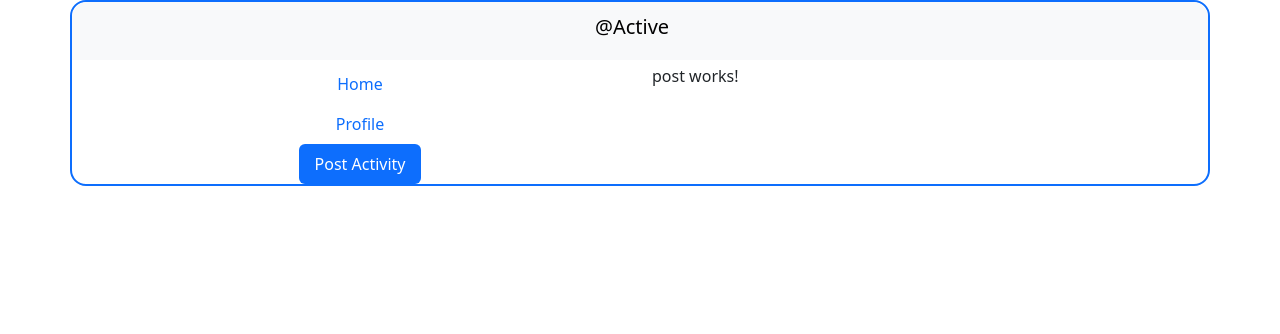
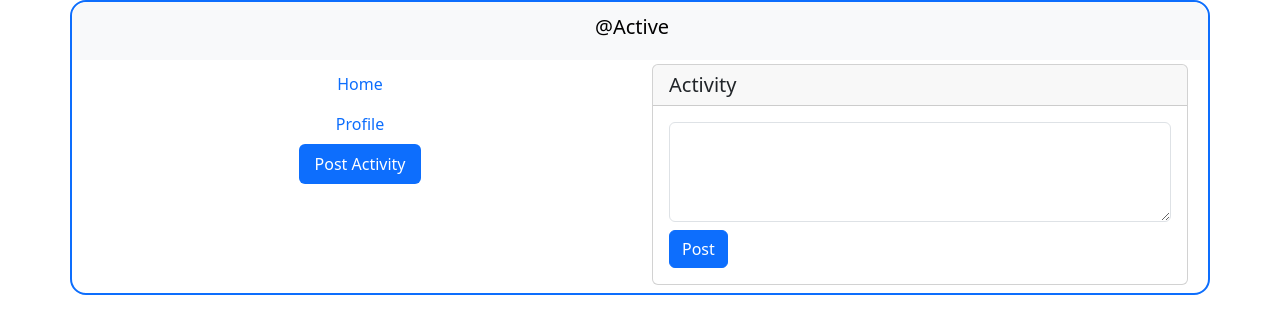
Before and after one commit to t-hendricks/active-angular-app, an Angular app: page /post in a window 1280 px wide. Shown: the top 334 px of the page. Built offline with nearby package versions, Linux system fonts and the light colour scheme.

Commit message:
Add post form

```diff
--- a/src/app/post/post.component.html
+++ b/src/app/post/post.component.html
@@ -1 +1,12 @@
-<p>post works!</p>
+<div class="card mb-2">
+    <h5 class="card-header">Activity</h5>
+    <div class="card-body">
+        <form>
+            <div class="form-floating">
+                <textarea [(ngModel)]="text" type="text" name="content" class="form-control" placeholder="Leave a comment here" id="floatingTextarea2"
+                    style="height: 100px" minlength="2" maxlength="200" required></textarea>
+            </div>
+            <button (click)="postActivity(text)" routerLink="/profile/posts" class="btn btn-primary mt-2">Post</button>
+        </form>
+    </div>
+</div>
```
